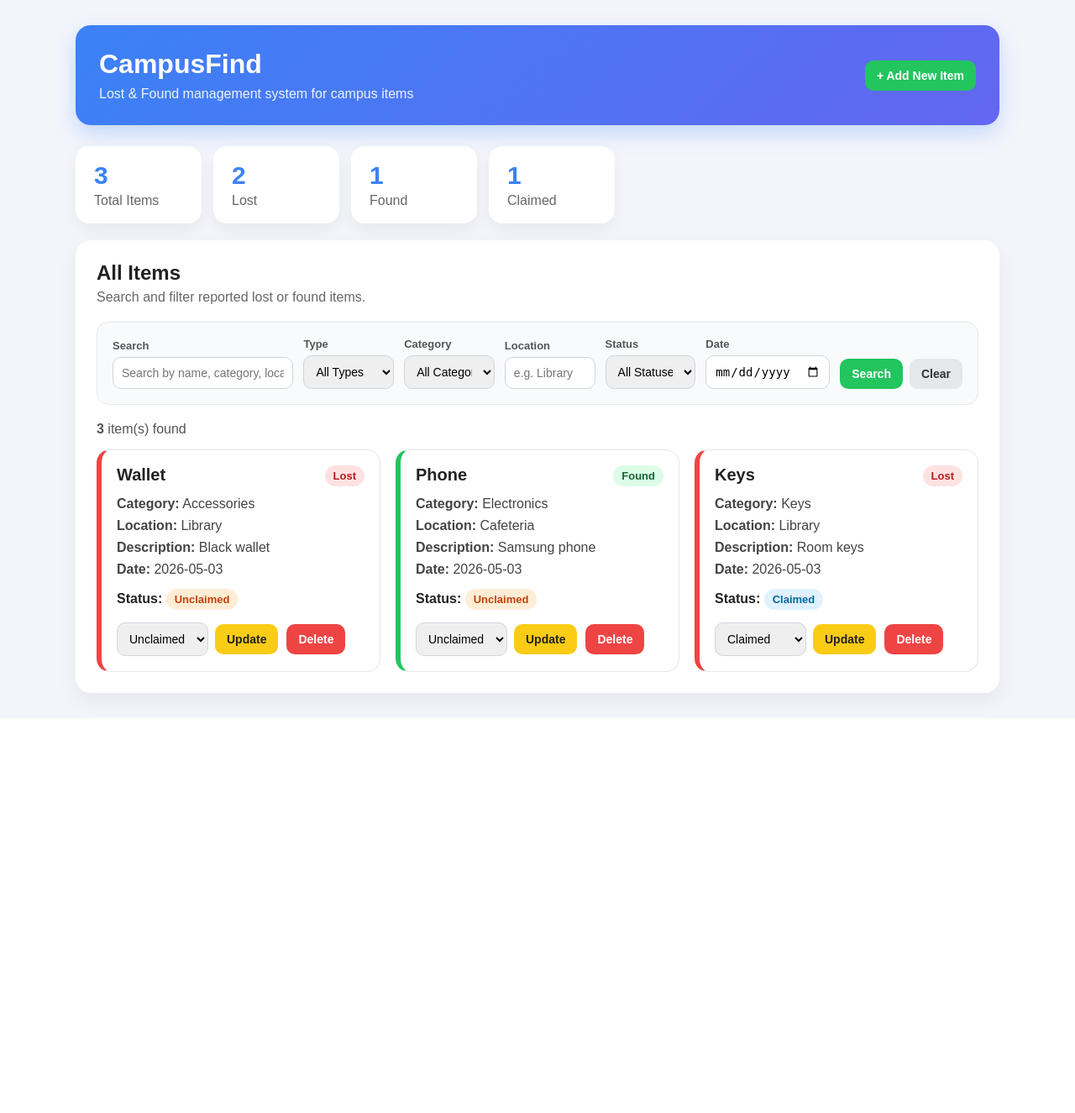
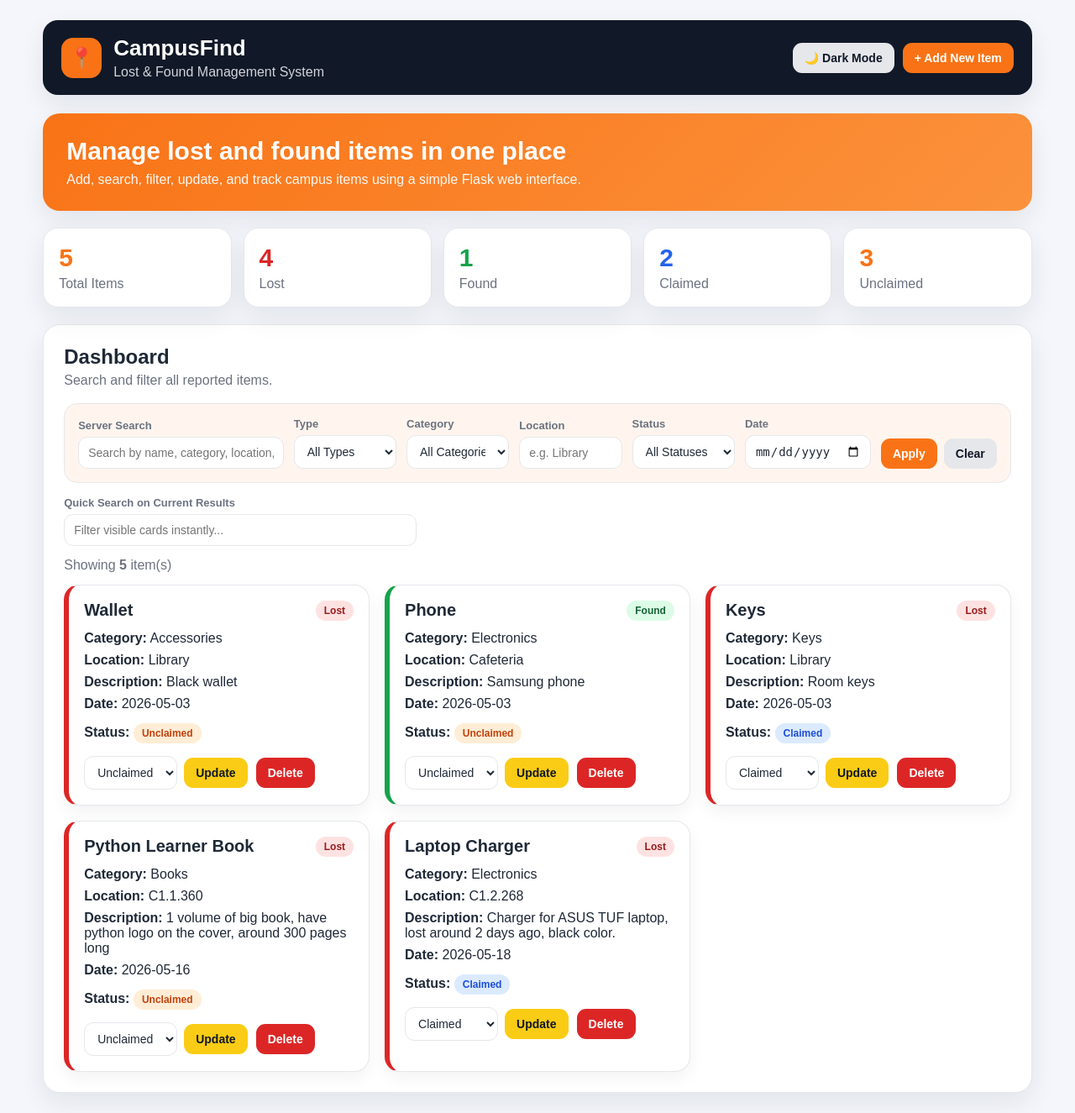
Before and after one commit to Zhanibek-aitu/CampusFind, a Flask app: page / in a window 1280 px wide. Shown: the whole page at 84% size. Before the commit the page ends 853 px from the top, so only its background shows below. Run offline with Flask 3, Linux system fonts and the light colour scheme.

Commit message:
Final project version

```diff
--- a/CampusFInd/app.py
+++ b/CampusFInd/app.py
@@ -102,6 +102,7 @@ def index():
     lost_count = len([item for item in all_items if item.item_type == "lost"])
     found_count = len([item for item in all_items if item.item_type == "found"])
     claimed_count = len([item for item in all_items if item.status == "claimed"])
+    unclaimed_count = len([item for item in all_items if item.status == "unclaimed"])
 
     return render_template(
         'index.html',
@@ -111,6 +112,7 @@ def index():
         lost_count=lost_count,
         found_count=found_count,
         claimed_count=claimed_count,
+        unclaimed_count=unclaimed_count,
         search_value=search_query,
         item_type_value=item_type,
         category_value=category,
--- /dev/null
+++ b/CampusFInd/requirements.txt
@@ -0,0 +1 @@
+Flask
--- /dev/null
+++ b/CampusFInd/static/script.js
@@ -0,0 +1,106 @@
+document.addEventListener("DOMContentLoaded", function () {
+    setupThemeToggle();
+    setupLiveSearch();
+    setupDeleteConfirmations();
+    setupCharacterCounter();
+});
+
+
+function setupThemeToggle() {
+    const themeButton = document.getElementById("themeToggle");
+
+    if (!themeButton) {
+        return;
+    }
+
+    const savedTheme = localStorage.getItem("campusfind-theme");
+
+    if (savedTheme === "dark") {
+        document.body.classList.add("dark-mode");
+        themeButton.textContent = "☀️ Light Mode";
+    }
+
+    themeButton.addEventListener("click", function () {
+        document.body.classList.toggle("dark-mode");
+
+        if (document.body.classList.contains("dark-mode")) {
+            localStorage.setItem("campusfind-theme", "dark");
+            themeButton.textContent = "☀️ Light Mode";
+        } else {
+            localStorage.setItem("campusfind-theme", "light");
+            themeButton.textContent = "🌙 Dark Mode";
+        }
+    });
+}
+
+
+function setupLiveSearch() {
+    const liveSearchInput = document.getElementById("liveSearch");
+    const itemCards = document.querySelectorAll(".item-card");
+    const visibleCount = document.getElementById("visibleCount");
+    const noLiveResults = document.getElementById("noLiveResults");
+
+    if (!liveSearchInput || itemCards.length === 0) {
+        return;
+    }
+
+    liveSearchInput.addEventListener("input", function () {
+        const searchText = liveSearchInput.value.toLowerCase().trim();
+        let visibleItems = 0;
+
+        itemCards.forEach(function (card) {
+            const itemText = card.dataset.search.toLowerCase();
+
+            if (itemText.includes(searchText)) {
+                card.style.display = "block";
+                visibleItems++;
+            } else {
+                card.style.display = "none";
+            }
+        });
+
+        if (visibleCount) {
+            visibleCount.textContent = visibleItems;
+        }
+
+        if (noLiveResults) {
+            if (visibleItems === 0) {
+                noLiveResults.style.display = "block";
+            } else {
+                noLiveResults.style.display = "none";
+            }
+        }
+    });
+}
+
+
+function setupDeleteConfirmations() {
+    const deleteForms = document.querySelectorAll(".delete-form");
+
+    deleteForms.forEach(function (form) {
+        form.addEventListener("submit", function (event) {
+            const confirmed = confirm("Are you sure you want to delete this item?");
+
+            if (!confirmed) {
+                event.preventDefault();
+            }
+        });
+    });
+}
+
+
+function setupCharacterCounter() {
+    const descriptionInput = document.getElementById("description");
+    const counter = document.getElementById("descriptionCounter");
+
+    if (!descriptionInput || !counter) {
+        return;
+    }
+
+    function updateCounter() {
+        counter.textContent = descriptionInput.value.length + " characters";
+    }
+
+    descriptionInput.addEventListener("input", updateCounter);
+    updateCounter();
+}
--- a/CampusFInd/static/style.css
+++ b/CampusFInd/static/style.css
@@ -1,121 +1,256 @@
 * {
     box-sizing: border-box;
+}
+
+:root {
+    --bg: #f4f6fb;
+    --card: #ffffff;
+    --text: #1f2937;
+    --muted: #6b7280;
+    --border: #e5e7eb;
+    --primary: #f97316;
+    --primary-dark: #ea580c;
+    --blue: #2563eb;
+    --green: #16a34a;
+    --red: #dc2626;
+    --yellow: #facc15;
+    --shadow: 0 12px 30px rgba(15, 23, 42, 0.08);
 }
 
 body {
     margin: 0;
     font-family: Arial, sans-serif;
-    background: #f3f5fb;
-    color: #222;
+    background: var(--bg);
+    color: var(--text);
+}
+
+body.dark-mode {
+    --bg: #111827;
+    --card: #1f2937;
+    --text: #f9fafb;
+    --muted: #d1d5db;
+    --border: #374151;
+    --shadow: 0 12px 30px rgba(0, 0, 0, 0.35);
 }
 
 .page-wrapper {
-    width: 90%;
-    max-width: 1100px;
-    margin: 30px auto;
+    width: 92%;
+    max-width: 1180px;
+    margin: 24px auto;
 }
 
-.header {
-    background: linear-gradient(135deg, #3b82f6, #6366f1);
+.top-nav {
+    background: #111827;
     color: white;
-    padding: 28px;
+    padding: 18px 22px;
     border-radius: 18px;
     display: flex;
     justify-content: space-between;
     align-items: center;
-    gap: 20px;
-    box-shadow: 0 10px 25px rgba(59, 130, 246, 0.25);
-    margin-bottom: 25px;
+    gap: 18px;
+    box-shadow: var(--shadow);
+    margin-bottom: 22px;
 }
 
-.header h1 {
-    margin: 0 0 8px 0;
-    font-size: 32px;
+.brand {
+    display: flex;
+    align-items: center;
+    gap: 14px;
 }
 
-.header p {
+.brand-icon {
+    width: 48px;
+    height: 48px;
+    background: var(--primary);
+    display: grid;
+    place-items: center;
+    border-radius: 14px;
+    font-size: 24px;
+}
+
+.brand h1 {
     margin: 0;
-    opacity: 0.9;
+    font-size: 26px;
+}
+
+.brand p {
+    margin: 4px 0 0;
+    color: #d1d5db;
+}
+
+.nav-actions {
+    display: flex;
+    gap: 10px;
+    flex-wrap: wrap;
+}
+
+.hero {
+    background: linear-gradient(135deg, #f97316, #fb923c);
+    color: white;
+    padding: 28px;
+    border-radius: 20px;
+    box-shadow: var(--shadow);
+    margin-bottom: 20px;
+}
+
+.hero h2 {
+    margin: 0 0 8px;
+    font-size: 30px;
+}
+
+.hero p {
+    margin: 0;
+    max-width: 720px;
+    opacity: 0.95;
+}
+
+.stats-section {
+    display: grid;
+    grid-template-columns: repeat(5, 1fr);
+    gap: 14px;
+    margin-bottom: 20px;
+}
+
+.stat-card {
+    background: var(--card);
+    border: 1px solid var(--border);
+    border-radius: 18px;
+    padding: 18px;
+    box-shadow: var(--shadow);
+}
+
+.stat-number {
+    display: block;
+    font-size: 30px;
+    font-weight: bold;
+    color: var(--primary);
+}
+
+.stat-label {
+    display: block;
+    margin-top: 5px;
+    color: var(--muted);
+}
+
+.lost-stat .stat-number {
+    color: var(--red);
+}
+
+.found-stat .stat-number {
+    color: var(--green);
+}
+
+.claimed-stat .stat-number {
+    color: var(--blue);
+}
+
+.unclaimed-stat .stat-number {
+    color: var(--primary);
 }
 
 .content-card,
 .form-card {
-    background: white;
-    border-radius: 18px;
-    padding: 25px;
-    box-shadow: 0 10px 25px rgba(0, 0, 0, 0.06);
+    background: var(--card);
+    border: 1px solid var(--border);
+    border-radius: 20px;
+    padding: 24px;
+    box-shadow: var(--shadow);
 }
 
 .section-title {
-    margin-bottom: 20px;
+    display: flex;
+    justify-content: space-between;
+    align-items: center;
+    margin-bottom: 18px;
 }
 
 .section-title h2 {
-    margin: 0 0 6px 0;
+    margin: 0 0 5px;
 }
 
 .section-title p {
     margin: 0;
-    color: #666;
+    color: var(--muted);
 }
 
-.stats-section {
-    margin-bottom: 20px;
+.filter-form {
+    display: grid;
+    grid-template-columns: 2fr 1fr 1fr 1fr 1fr 1fr auto;
+    gap: 12px;
+    align-items: end;
+    background: rgba(249, 115, 22, 0.07);
+    border: 1px solid var(--border);
+    padding: 16px;
+    border-radius: 16px;
+    margin-bottom: 16px;
 }
 
-.stat-card {
-    background: white;
-    border-radius: 16px;
-    padding: 18px 22px;
-    display: inline-flex;
-    flex-direction: column;
-    min-width: 150px;
-    box-shadow: 0 8px 18px rgba(0, 0, 0, 0.05);
+.filter-group.wide {
+    min-width: 220px;
 }
 
-.stat-number {
-    font-size: 30px;
+.filter-group label,
+.form-group label,
+.quick-search label {
+    display: block;
+    margin-bottom: 6px;
+    font-size: 13px;
     font-weight: bold;
-    color: #3b82f6;
+    color: var(--muted);
 }
 
-.stat-label {
-    color: #666;
-    margin-top: 4px;
+.filter-actions {
+    display: flex;
+    gap: 8px;
+}
+
+.quick-search {
+    margin: 14px 0;
+}
+
+.quick-search input {
+    max-width: 420px;
+}
+
+.results-info {
+    margin: 14px 0;
+    color: var(--muted);
 }
 
 .items-grid {
     display: grid;
-    grid-template-columns: repeat(auto-fit, minmax(280px, 1fr));
+    grid-template-columns: repeat(auto-fit, minmax(285px, 1fr));
     gap: 18px;
 }
 
 .item-card {
-    border: 1px solid #e5e7eb;
-    border-radius: 16px;
+    background: var(--card);
+    border: 1px solid var(--border);
+    border-left: 6px solid var(--primary);
+    border-radius: 18px;
     padding: 18px;
-    background: #ffffff;
-    transition: transform 0.2s ease, box-shadow 0.2s ease;
+    box-shadow: 0 8px 20px rgba(15, 23, 42, 0.05);
+    transition: transform 0.18s ease, box-shadow 0.18s ease;
 }
 
 .item-card:hover {
-    transform: translateY(-3px);
-    box-shadow: 0 10px 22px rgba(0, 0, 0, 0.08);
+    transform: translateY(-4px);
+    box-shadow: 0 14px 30px rgba(15, 23, 42, 0.12);
 }
 
 .card-lost {
-    border-left: 6px solid #ef4444;
+    border-left-color: var(--red);
 }
 
 .card-found {
-    border-left: 6px solid #22c55e;
+    border-left-color: var(--green);
 }
 
 .item-top {
     display: flex;
     justify-content: space-between;
+    gap: 12px;
     align-items: flex-start;
-    gap: 10px;
     margin-bottom: 12px;
 }
 
@@ -126,7 +261,7 @@ body {
 
 .item-info p {
     margin: 8px 0;
-    color: #444;
+    color: var(--text);
 }
 
 .badge,
@@ -134,13 +269,13 @@ body {
     display: inline-block;
     padding: 5px 10px;
     border-radius: 999px;
-    font-size: 13px;
+    font-size: 12px;
     font-weight: bold;
 }
 
 .badge-lost {
     background: #fee2e2;
-    color: #b91c1c;
+    color: #991b1b;
 }
 
 .badge-found {
@@ -153,8 +288,8 @@ body {
 }
 
 .status-claimed {
-    background: #e0f2fe;
-    color: #0369a1;
+    background: #dbeafe;
+    color: #1d4ed8;
 }
 
 .status-unclaimed {
@@ -175,15 +310,16 @@ body {
     align-items: center;
 }
 
-.select-input,
 input,
 select,
 textarea {
     width: 100%;
-    padding: 10px;
-    border: 1px solid #d1d5db;
-    border-radius: 10px;
+    padding: 10px 11px;
+    border: 1px solid var(--border);
+    border-radius: 11px;
     font-size: 14px;
+    background: var(--card);
+    color: var(--text);
     outline: none;
 }
 
@@ -194,158 +330,113 @@ textarea {
 input:focus,
 select:focus,
 textarea:focus {
-    border-color: #3b82f6;
-    box-shadow: 0 0 0 3px rgba(59, 130, 246, 0.18);
+    border-color: var(--primary);
+    box-shadow: 0 0 0 3px rgba(249, 115, 22, 0.18);
 }
 
 .btn {
     display: inline-block;
-    text-decoration: none;
     border: none;
-    border-radius: 10px;
+    border-radius: 11px;
     padding: 10px 14px;
-    cursor: pointer;
     font-size: 14px;
     font-weight: bold;
+    cursor: pointer;
+    text-decoration: none;
     transition: transform 0.15s ease, opacity 0.15s ease;
+    text-align: center;
 }
 
 .btn:hover {
     transform: translateY(-1px);
-    opacity: 0.9;
+    opacity: 0.92;
 }
 
 .btn-primary {
-    background: #22c55e;
+    background: var(--primary);
     color: white;
 }
 
 .btn-secondary {
-    background: white;
-    color: #3b82f6;
-}
-
-.btn-warning {
-    background: #facc15;
-    color: #222;
-}
-
-.btn-danger {
-    background: #ef4444;
+    background: #374151;
     color: white;
 }
 
 .btn-light {
     background: #e5e7eb;
-    color: #333;
+    color: #111827;
+}
+
+.btn-warning {
+    background: var(--yellow);
+    color: #111827;
+}
+
+.btn-danger {
+    background: var(--red);
+    color: white;
+}
+
+.form-card {
+    max-width: 720px;
+    margin: 0 auto;
+}
+
+.form-row {
+    display: grid;
+    grid-template-columns: 1fr 1fr;
+    gap: 14px;
 }
 
 .form-group {
     margin-bottom: 18px;
 }
 
-.form-group label {
-    display: block;
-    margin-bottom: 7px;
-    font-weight: bold;
-}
-
 .form-group small {
     display: block;
-    margin-top: 5px;
-    color: #666;
+    margin-top: 6px;
+    color: var(--muted);
 }
 
 .form-actions {
     display: flex;
     gap: 10px;
-    margin-top: 20px;
+    margin-top: 22px;
 }
 
 .error-box {
     background: #fee2e2;
     color: #991b1b;
     border: 1px solid #fecaca;
-    border-radius: 12px;
+    border-radius: 14px;
     padding: 14px;
     margin-bottom: 20px;
 }
 
-.error-box ul {
-    margin-bottom: 0;
-}
-
 .empty-state {
     text-align: center;
-    padding: 40px 20px;
-    color: #555;
+    padding: 42px 20px;
+    color: var(--muted);
 }
 
 .empty-state h3 {
-    margin-bottom: 8px;
-    color: #222;
+    margin: 0 0 8px;
+    color: var(--text);
 }
 
-@media (max-width: 700px) {
-    .header {
-        flex-direction: column;
-        align-items: flex-start;
+.small-empty {
+    display: none;
+    padding: 22px;
+    margin-bottom: 15px;
+    background: rgba(249, 115, 22, 0.08);
+    border-radius: 16px;
+}
+
+@media (max-width: 980px) {
+    .stats-section {
+        grid-template-columns: repeat(2, 1fr);
     }
 
-    .actions,
-    .inline-form,
-    .form-actions {
-        flex-direction: column;
-        align-items: stretch;
-    }
-
-    .select-input {
-        width: 100%;
-    }
-
-    .btn {
-        width: 100%;
-        text-align: center;
-    }
-}
-
-.filter-form {
-    display: grid;
-    grid-template-columns: 2fr 1fr 1fr 1fr 1fr 1fr auto;
-    gap: 12px;
-    align-items: end;
-    background: #f8fafc;
-    padding: 18px;
-    border-radius: 14px;
-    border: 1px solid #e5e7eb;
-    margin-bottom: 20px;
-}
-
-.filter-group label {
-    display: block;
-    margin-bottom: 6px;
-    font-size: 13px;
-    font-weight: bold;
-    color: #555;
-}
-
-.filter-actions {
-    display: flex;
-    gap: 8px;
-}
-
-.results-info {
-    margin: 15px 0;
-    color: #555;
-}
-
-.stats-section {
-    display: flex;
-    gap: 14px;
-    flex-wrap: wrap;
-}
-
-@media (max-width: 900px) {
     .filter-form {
         grid-template-columns: 1fr 1fr;
     }
@@ -355,8 +446,16 @@ textarea:focus {
     }
 }
 
-@media (max-width: 600px) {
-    .filter-form {
+@media (max-width: 650px) {
+    .top-nav,
+    .section-title {
+        flex-direction: column;
+        align-items: flex-start;
+    }
+
+    .stats-section,
+    .filter-form,
+    .form-row {
         grid-template-columns: 1fr;
     }
 
@@ -364,4 +463,22 @@ textarea:focus {
         grid-column: span 1;
         flex-direction: column;
     }
+
+    .nav-actions,
+    .actions,
+    .inline-form,
+    .form-actions {
+        width: 100%;
+        flex-direction: column;
+        align-items: stretch;
+    }
+
+    .select-input,
+    .btn {
+        width: 100%;
+    }
+
+    .hero h2 {
+        font-size: 24px;
+    }
 }
--- a/CampusFInd/templates/index.html
+++ b/CampusFInd/templates/index.html
@@ -9,13 +9,29 @@
 <body>
 <div class="page-wrapper">
 
-    <header class="header">
+    <nav class="top-nav">
+        <div class="brand">
+            <div class="brand-icon">📍</div>
+            <div>
+                <h1>CampusFind</h1>
+                <p>Lost & Found Management System</p>
+            </div>
+        </div>
+
+        <div class="nav-actions">
+            <button id="themeToggle" class="btn btn-light" type="button">🌙 Dark Mode</button>
+            <a href="/add" class="btn btn-primary">+ Add New Item</a>
+        </div>
+    </nav>
+
+    <section class="hero">
         <div>
-            <h1>CampusFind</h1>
-            <p>Lost & Found management system for campus items</p>
+            <h2>Manage lost and found items in one place</h2>
+            <p>
+                Add, search, filter, update, and track campus items using a simple Flask web interface.
+            </p>
         </div>
-        <a href="/add" class="btn btn-primary">+ Add New Item</a>
-    </header>
+    </section>
 
     <section class="stats-section">
         <div class="stat-card">
@@ -23,33 +39,40 @@
             <span class="stat-label">Total Items</span>
         </div>
 
-        <div class="stat-card">
+        <div class="stat-card lost-stat">
             <span class="stat-number">{{ lost_count }}</span>
             <span class="stat-label">Lost</span>
         </div>
 
-        <div class="stat-card">
+        <div class="stat-card found-stat">
             <span class="stat-number">{{ found_count }}</span>
             <span class="stat-label">Found</span>
         </div>
 
-        <div class="stat-card">
+        <div class="stat-card claimed-stat">
             <span class="stat-number">{{ claimed_count }}</span>
             <span class="stat-label">Claimed</span>
+        </div>
+
+        <div class="stat-card unclaimed-stat">
+            <span class="stat-number">{{ unclaimed_count }}</span>
+            <span class="stat-label">Unclaimed</span>
         </div>
     </section>
 
     <main class="content-card">
 
         <div class="section-title">
-            <h2>All Items</h2>
-            <p>Search and filter reported lost or found items.</p>
+            <div>
+                <h2>Dashboard</h2>
+                <p>Search and filter all reported items.</p>
+            </div>
         </div>
 
         <form action="/" method="GET" class="filter-form">
 
-            <div class="filter-group">
-                <label for="search">Search</label>
+            <div class="filter-group wide">
+                <label for="search">Server Search</label>
                 <input
                         type="text"
                         id="search"
@@ -134,20 +157,37 @@
             </div>
 
             <div class="filter-actions">
-                <button type="submit" class="btn btn-primary">Search</button>
+                <button type="submit" class="btn btn-primary">Apply</button>
                 <a href="/" class="btn btn-light">Clear</a>
             </div>
 
         </form>
 
+        <div class="quick-search">
+            <label for="liveSearch">Quick Search on Current Results</label>
+            <input
+                    type="text"
+                    id="liveSearch"
+                    placeholder="Filter visible cards instantly..."
+            >
+        </div>
+
         <div class="results-info">
-            <strong>{{ items|length }}</strong> item(s) found
+            Showing <strong id="visibleCount">{{ items|length }}</strong> item(s)
+        </div>
+
+        <div id="noLiveResults" class="empty-state small-empty">
+            <h3>No matching visible items</h3>
+            <p>Try changing the quick search or clearing filters.</p>
         </div>
 
         {% if items %}
         <div class="items-grid">
             {% for item in items %}
-            <div class="item-card card-{{ item.item_type }}">
+            <div
+                    class="item-card card-{{ item.item_type }}"
+                    data-search="{{ item.name }} {{ item.item_type }} {{ item.category }} {{ item.location }} {{ item.description }} {{ item.status }} {{ item.date }}"
+            >
 
                 <div class="item-top">
                     <h3>{{ item.name }}</h3>
@@ -191,14 +231,8 @@
                         <button type="submit" class="btn btn-warning">Update</button>
                     </form>
 
-                    <form action="/delete/{{ item.id }}" method="POST" class="inline-form">
-                        <button
-                                type="submit"
-                                class="btn btn-danger"
-                                onclick="return confirm('Are you sure you want to delete this item?');"
-                        >
-                            Delete
-                        </button>
+                    <form action="/delete/{{ item.id }}" method="POST" class="inline-form delete-form">
+                        <button type="submit" class="btn btn-danger">Delete</button>
                     </form>
                 </div>
 
@@ -216,5 +250,7 @@
     </main>
 
 </div>
+
+<script src="{{ url_for('static', filename='script.js') }}"></script>
 </body>
 </html>
```
Also changed, not shown: CampusFInd/activity_log.txt (+17 -0 lines), CampusFInd/items.json (+20 -0 lines), CampusFInd/templates/add_item.html (+17 -5 lines).
